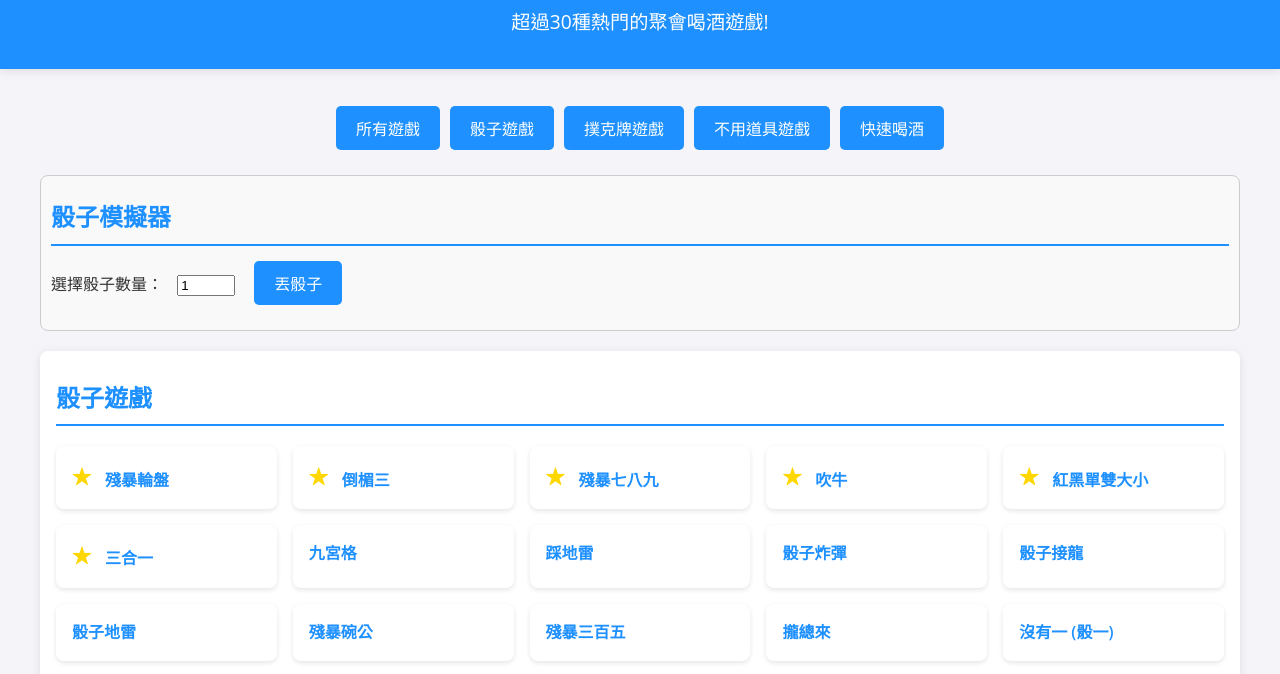
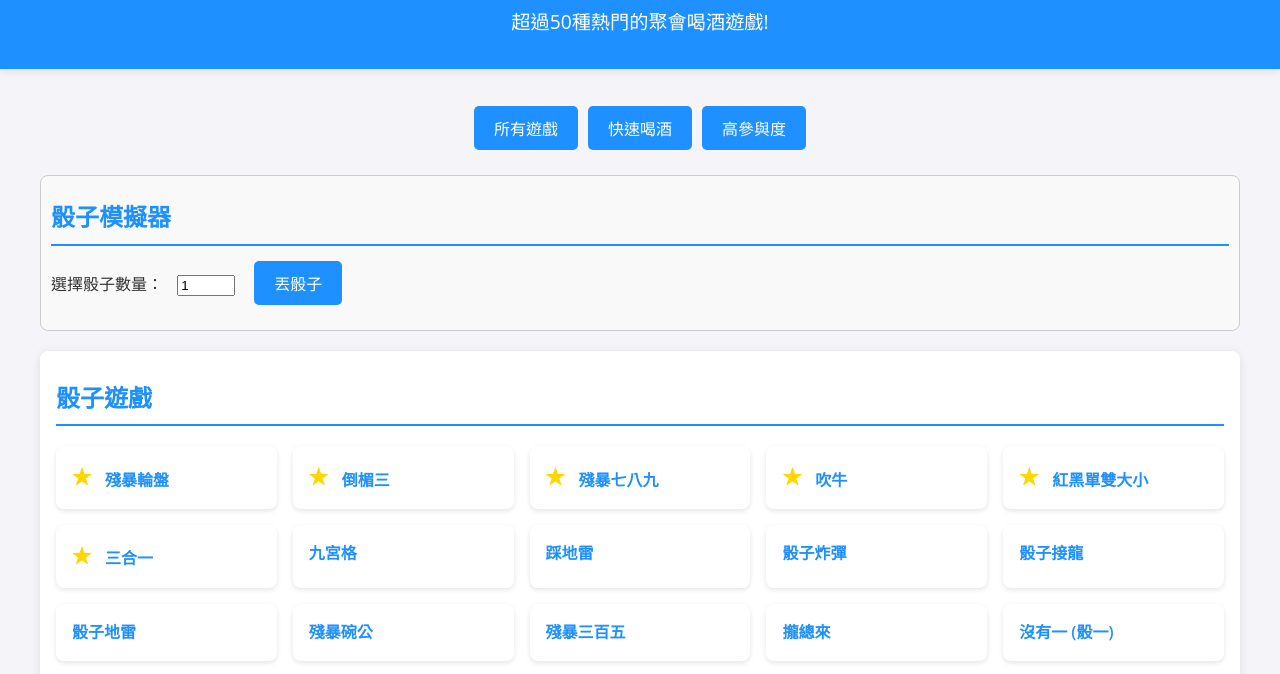
Before and after one commit to jacky88927/drinking-games, a plain HTML site: page index.html in a window 1280 px wide. Shown: the part 99-773 px from the top of the page. Drawn offline with Linux system fonts and the light colour scheme.

Commit message:
Update index.html

```diff
--- a/index.html
+++ b/index.html
@@ -10,15 +10,13 @@
 <body>
     <header>
         <h1>喝酒遊戲</h1>
-        <p>超過30種熱門的聚會喝酒遊戲!</p>
+        <p>超過50種熱門的聚會喝酒遊戲!</p>
     </header>
     <main>
         <div id="filter-buttons" class="filter-buttons">
             <button class="filter-btn" onclick="filterGames('all')">所有遊戲</button>
-            <button class="filter-btn" onclick="filterGames('dice')">骰子遊戲</button>
-            <button class="filter-btn" onclick="filterGames('card')">撲克牌遊戲</button>
-            <button class="filter-btn" onclick="filterGames('no-prop')">不用道具遊戲</button>
             <button class="filter-btn" onclick="filterGames('quick-drinking')">快速喝酒</button>
+            <button class="filter-btn" onclick="filterGames('high-interaction')">高參與度</button>
         </div>
         <div id="dice-roller">
             <h2>骰子模擬器</h2>
```
